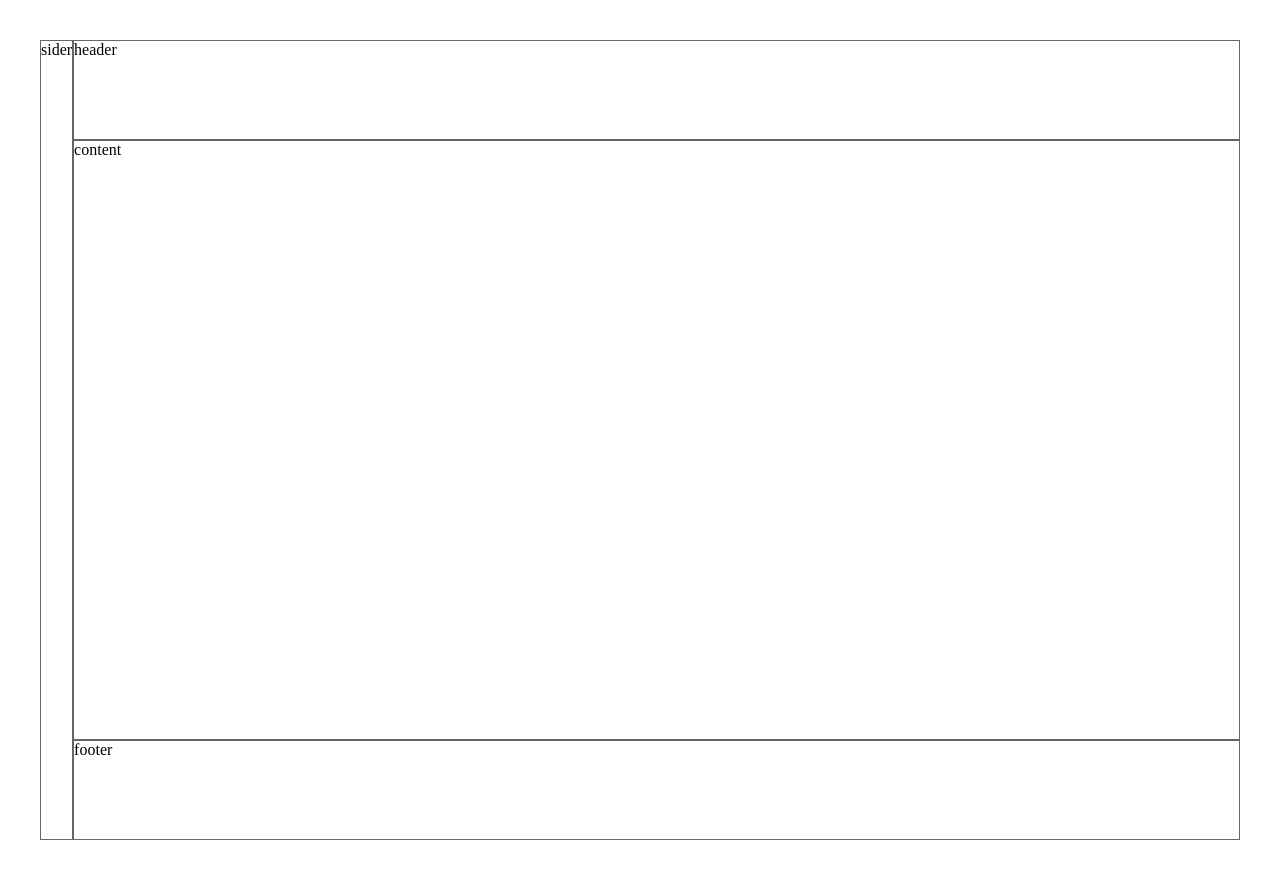
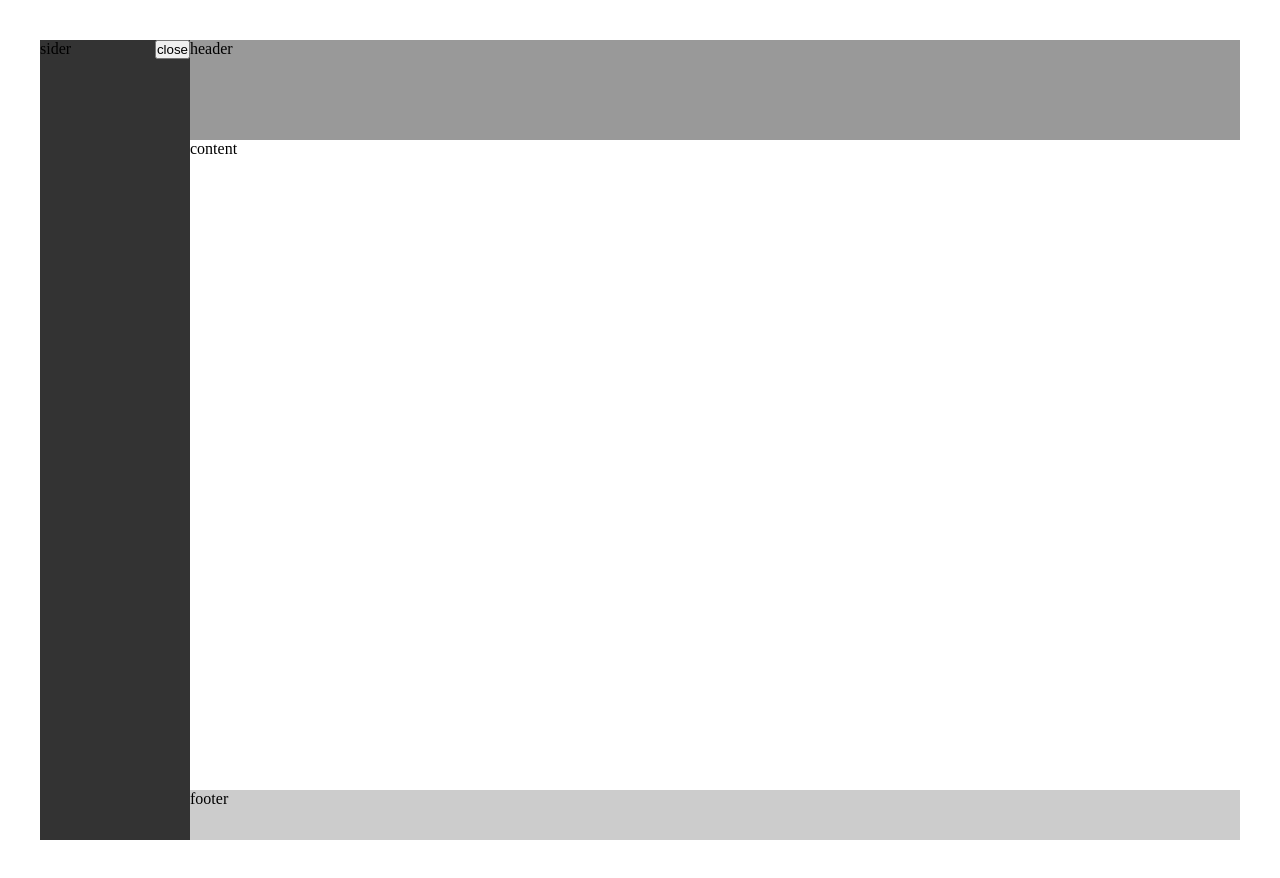
Before and after one commit to Susheng194551/gulu1-demo, a Vue app: page / in a window 1280 px wide. Built offline with nearby package versions, Linux system fonts and the light colour scheme.

Commit message:
添加简单动画

```diff
--- a/src/App.vue
+++ b/src/App.vue
@@ -1,11 +1,11 @@
 <template>
   <div id="app">
     <g-layout style="height: 100vh">
-      <g-sider class="demo">sider</g-sider>
+      <g-sider >sider</g-sider>
       <g-layout>
-        <g-header class="demo">header</g-header>
-        <g-content class="demo">content</g-content>
-        <g-footer class="demo">footer</g-footer>
+        <g-header >header</g-header>
+        <g-content >content</g-content>
+        <g-footer >footer</g-footer>
       </g-layout>
     </g-layout>
 <!--    <g-row>-->
@@ -119,4 +119,14 @@ export default {
   border: 1px solid #666;
   min-height: 100px;
 }
+.sider{background: #333;width: 150px}
+.slide.slide-enter, .slide.slide-leave-to{
+  margin-left: -150px;
+}
+.Header{
+  background: #999;
+  height: 100px;
+}
+.Footer{background: #ccc;
+height: 50px}
 </style>
--- a/src/sider.vue
+++ b/src/sider.vue
@@ -1,13 +1,35 @@
 <template>
-  <div class="sider"><slot></slot></div>
+  <transition name="slide">
+  <div class="sider" v-if="visible"><slot></slot>
+  <button @click="visible=false">close</button></div>
+  </transition>
 </template>
 
 <script>
 export default {
-name: "GULUSider"
+name: "GULUSider",
+  data(){
+  return{
+    visible:true
+  }
+  },
+  methods:{}
 }
 </script>
 
 <style lang="scss" scoped>
-.sider{}
+.sider{
+  position: relative;
+  > button{
+    position: absolute;
+    top: 0;
+    right: 0;
+  }
+}
+.slide-enter-active, .slide-enter-active{
+  transition:all 3s
+}
+.slide-enter, .slide-leave-to{
+  margin-left: -200px;
+}
 </style>
```
